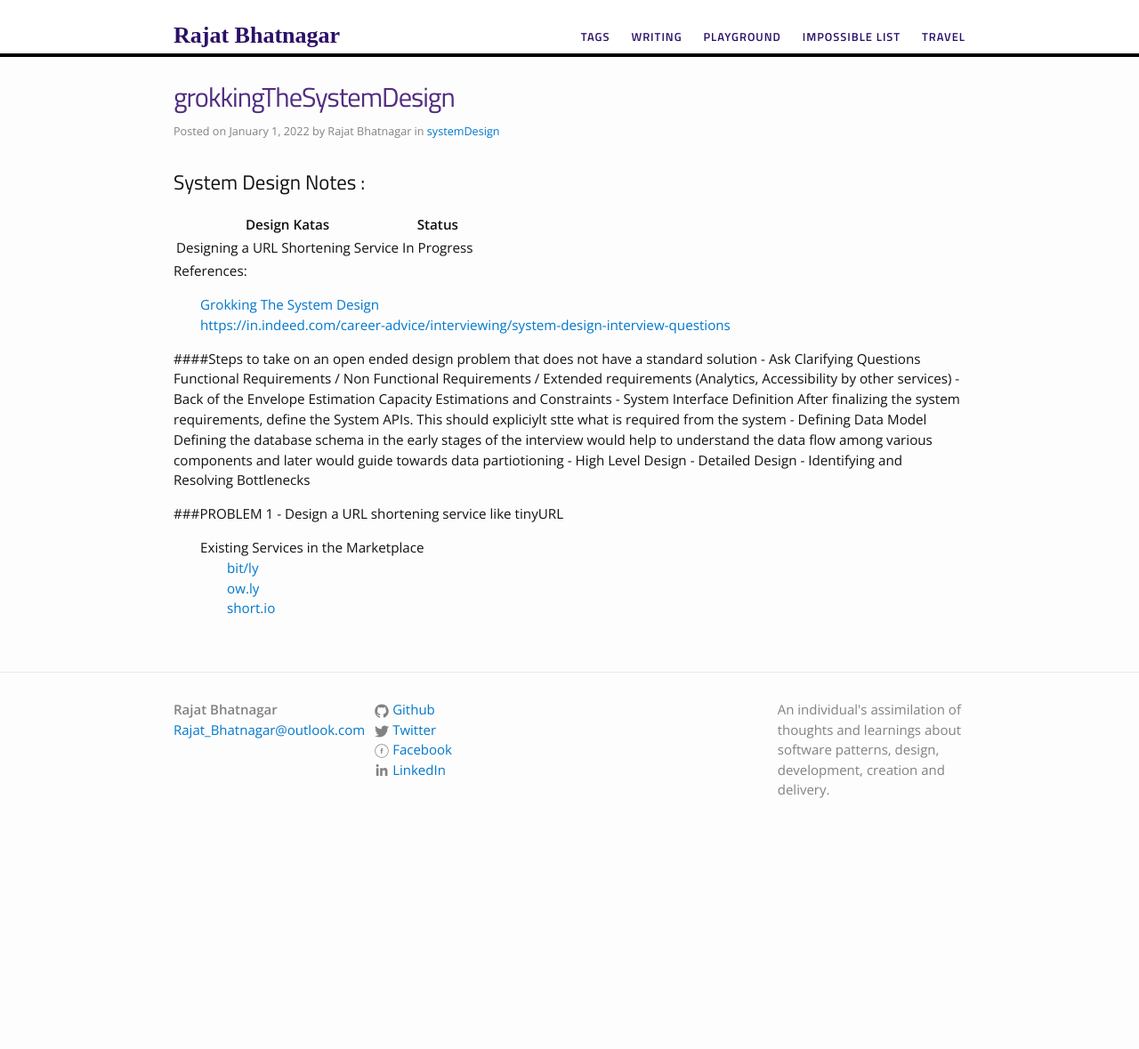
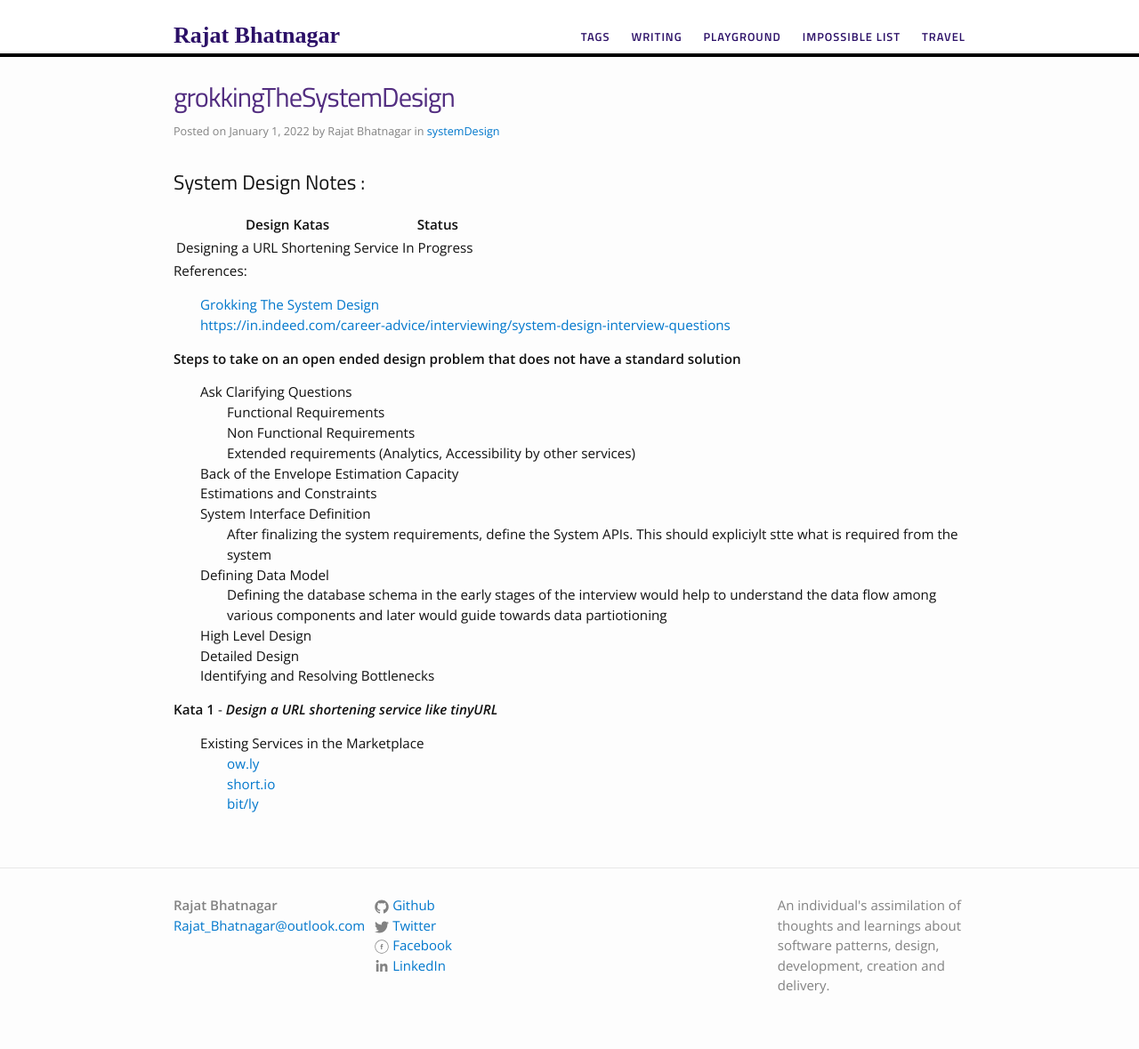
Before and after one commit to rajat-bhatnagar/rajat-bhatnagar.github.io, a Jekyll site: the page built from _posts/2022-01-01-grokkingTheSystemDesign.md, in a window 1280 px wide. Shown: the whole page at 89% size. Built offline with Jekyll 4.4.1, drawn with Linux system fonts in a browser that asks for light colours; comment, search, counter and statistics services are not loaded; before the commit the page ends 959 px from its top, so only the background shows below that.

Commit message:
1stJan2022: Markdown formatting

```diff
--- a/_posts/2022-01-01-grokkingTheSystemDesign.md
+++ b/_posts/2022-01-01-grokkingTheSystemDesign.md
@@ -19,21 +19,23 @@ References:
 - [https://in.indeed.com/career-advice/interviewing/system-design-interview-questions](https://in.indeed.com/career-advice/interviewing/system-design-interview-questions)
 
 
-####Steps to take on an open ended design problem that does not have a standard solution
-    -  Ask Clarifying Questions
-            Functional Requirements / Non Functional Requirements / Extended requirements (Analytics, Accessibility by other services)
-    -  Back of the Envelope Estimation
-            Capacity Estimations and Constraints
-    -  System Interface Definition
-            After finalizing the system requirements, define the System APIs. This should expliciylt stte what is required from the system
-    -  Defining Data Model
-            Defining the database schema in the early stages of the interview would help to understand the data flow among various components and later would guide towards data partiotioning
-    -  High Level Design
-    -  Detailed Design
-    -  Identifying and Resolving Bottlenecks
+**Steps to take on an open ended design problem that does not have a standard solution**
+-  Ask Clarifying Questions
+    -   Functional Requirements
+    -  Non Functional Requirements
+    - Extended requirements (Analytics, Accessibility by other services)
+-  Back of the Envelope Estimation Capacity
+-  Estimations and Constraints
+-  System Interface Definition
+    - After finalizing the system requirements, define the System APIs. This should expliciylt stte what is required from the system
+- Defining Data Model
+    -  Defining the database schema in the early stages of the interview would help to understand the data flow among various components and later would guide towards data partiotioning
+- High Level Design
+- Detailed Design
+- Identifying and Resolving Bottlenecks
 
-###PROBLEM 1 - Design a URL shortening service like tinyURL
-  - Existing Services in the Marketplace
-    - [bit/ly](https://bitly.com)
+**Kata 1** - ***Design a URL shortening service like tinyURL***
+- Existing Services in the Marketplace
     - [ow.ly](https://www.hootsuite.com/pages/owly)
     - [short.io](https://short.io)
+    -  [bit/ly](https://bitly.com)
```
